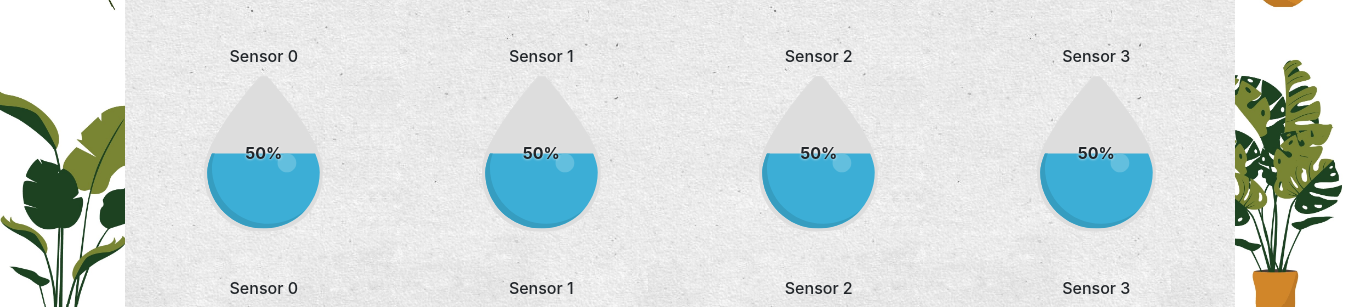
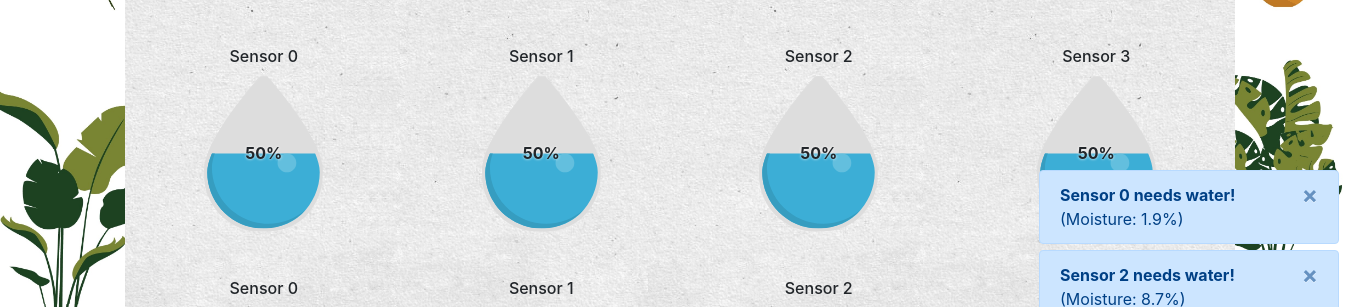
Before and after one commit to Matthew-Hubbard/Plant_Monitor_Project, a Django app: page /sensors/ in a window 1360 px wide; the page is wider, and only the part inside the window is pictured. Shown: the part 375-682 px from the top of that part. Run offline with Django 3.2, Linux system fonts and the light colour scheme; data comes from the database, SQL or seed files in the repository; some libraries are stand-ins or nearby versions.

Commit message:
Created alerts that pop up when a sensor has certain readings such as needing to be watered.

```diff
--- a/plant_back_end/sensors/static/css/sensors.css
+++ b/plant_back_end/sensors/static/css/sensors.css
@@ -77,5 +77,18 @@
   content: " lx";
 }
 
+#notifications_div {
+  position: fixed;
+  right : 15px;
+  /* top: 71; */
+  bottom: 15px;
+  /* right: 0; */
+}
+
+.alert {
+  margin: 6;
+  width: 300px;
+}
+
 /* .red-tooltip + .tooltip > .tooltip-inner {background-color: #f00;}
 .red-tooltip + .tooltip > .tooltip-arrow { border-bottom-color:#f00; } */
--- a/plant_back_end/sensors/templates/sensors/base.html
+++ b/plant_back_end/sensors/templates/sensors/base.html
@@ -15,9 +15,13 @@
     {% block mynavbar %}
     {% endblock mynavbar %}
 
+
     <div class='container main_content'>
       {% block content %}
       {% endblock content %}
+    </div>
+
+    <div id="notifications_div">
     </div>
 
     <div class='container'>
--- a/plant_back_end/sensors/templates/sensors/index.html
+++ b/plant_back_end/sensors/templates/sensors/index.html
@@ -3,6 +3,17 @@
 
 <script>
     {% block jquery %}
+
+    $('#myModal').modal('show');
+    {% comment %} $('.toast').toast('show') {% endcomment %}
+
+    function my_alert(message){
+        html_str = '<div class="alert alert-primary alert-dismissible fade show" role="alert">\
+        <button type="button" class="close" data-dismiss="alert" aria-label="Close">\
+        <span aria-hidden="true">&times;</span>\
+        </button>'+ message + '</div>';
+        $('#notifications_div').append(html_str);
+    }
 
     {% comment %} Enable all tooptips {% endcomment %}
     $(function () {
@@ -16,6 +27,7 @@
         $("#water_bar_{{ id }}").attr("data-value", moisture);
         if(moisture < 20){
             $("#tooltip_water_{{ id }}").attr("title", "Water me!");
+            my_alert('<strong>Sensor {{ id }} needs water!</strong><br> (Moisture: ' + moisture.toFixed(1) + '%)');
         } else {
             $("#tooltip_water_{{ id }}").attr("title", "Looks good!");
         }
@@ -28,8 +40,10 @@
         $("#temp_bar_{{ id }}").attr("data-value", temp);
         if(temp < 60){
             $("#tooltip_temp_{{ id }}").attr("title", "Little chilly in here!");
+            my_alert('<strong>Sensor {{ id }} is too cold!</strong><br>(Room temp: ' + temp + '℉)');
         } else if(temp > 90){
             $("#tooltip_temp_{{ id }}").attr("title", "Turn down the heat!");
+            my_alert('<strong>Sensor {{ id }} is too hot!</strong><br>(Room temp: ' + temp + '℉)');
         } else{
             $("#tooltip_temp_{{ id }}").attr("title", "Looks good!");
         }
@@ -42,8 +56,10 @@
         $("#humidity_bar_{{ id }}").attr("data-value", humidity);
         if(humidity < 20){
             $("#tooltip_humidity_{{ id }}").attr("title", "It's dry in here!");
+            my_alert('<strong>Sensor {{ id }} is too dry!</strong><br> (Humidity: ' + humidity + '℉)');
         } else if (humidity > 80){
             $("#tooltip_humidity_{{ id }}").attr("title", "It's really humid!");
+            my_alert('<strong>Sensor {{ id }} is too wet!</strong><br> (Humidity: ' + humidity + '℉)');
         } else {
             $("#tooltip_humidity_{{ id }}").attr("title", "Looks good!");
         }
@@ -56,6 +72,7 @@
         $("#lux_bar_{{ id }}").attr("data-value", lux);
         if(lux < 150){
             $("#tooltip_lux_{{ id }}").attr("title", "I need more light!");
+            my_alert('<strong>Sensor {{ id }} needs light!</strong><br> (lux: ' + lux + '℉)');
         } else {
             $("#tooltip_lux_{{ id }}").attr("title", "Looks good!");
         }
```
Lines whose indentation alone changed are shown as unchanged.
